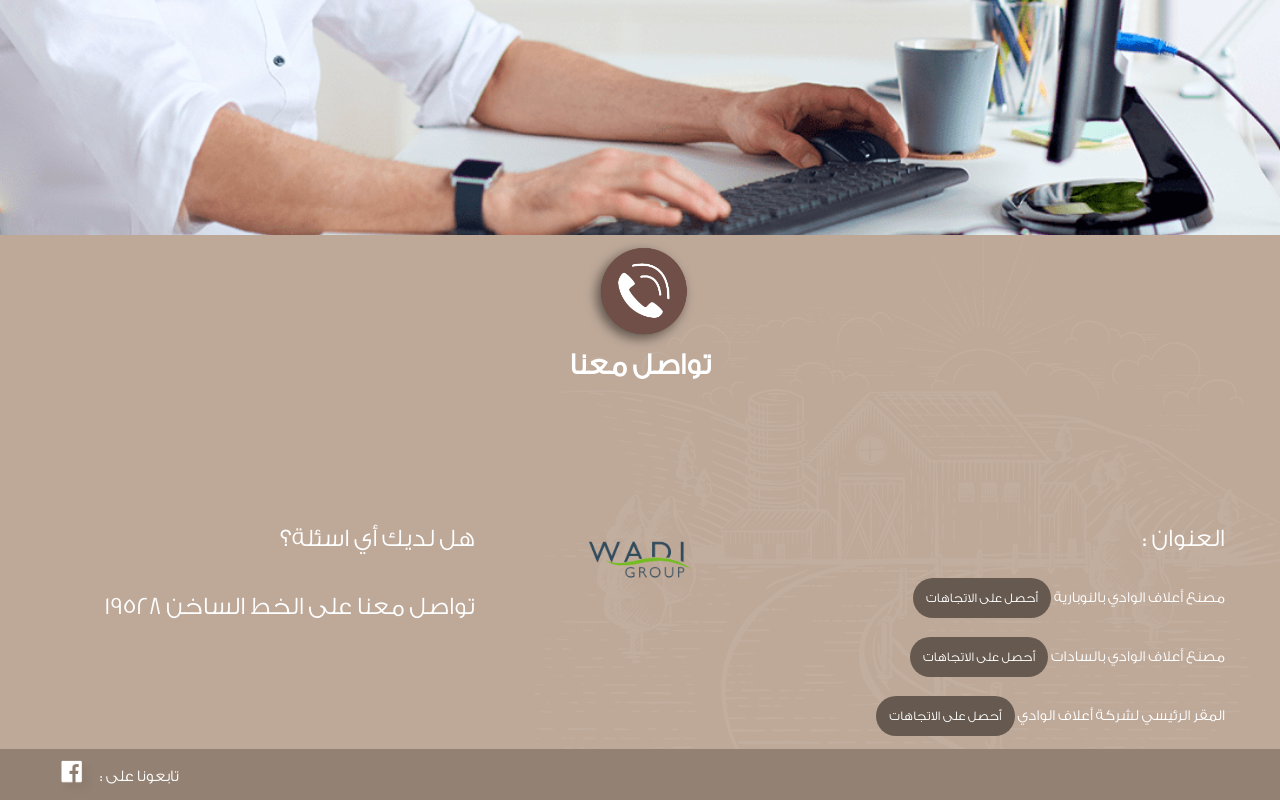
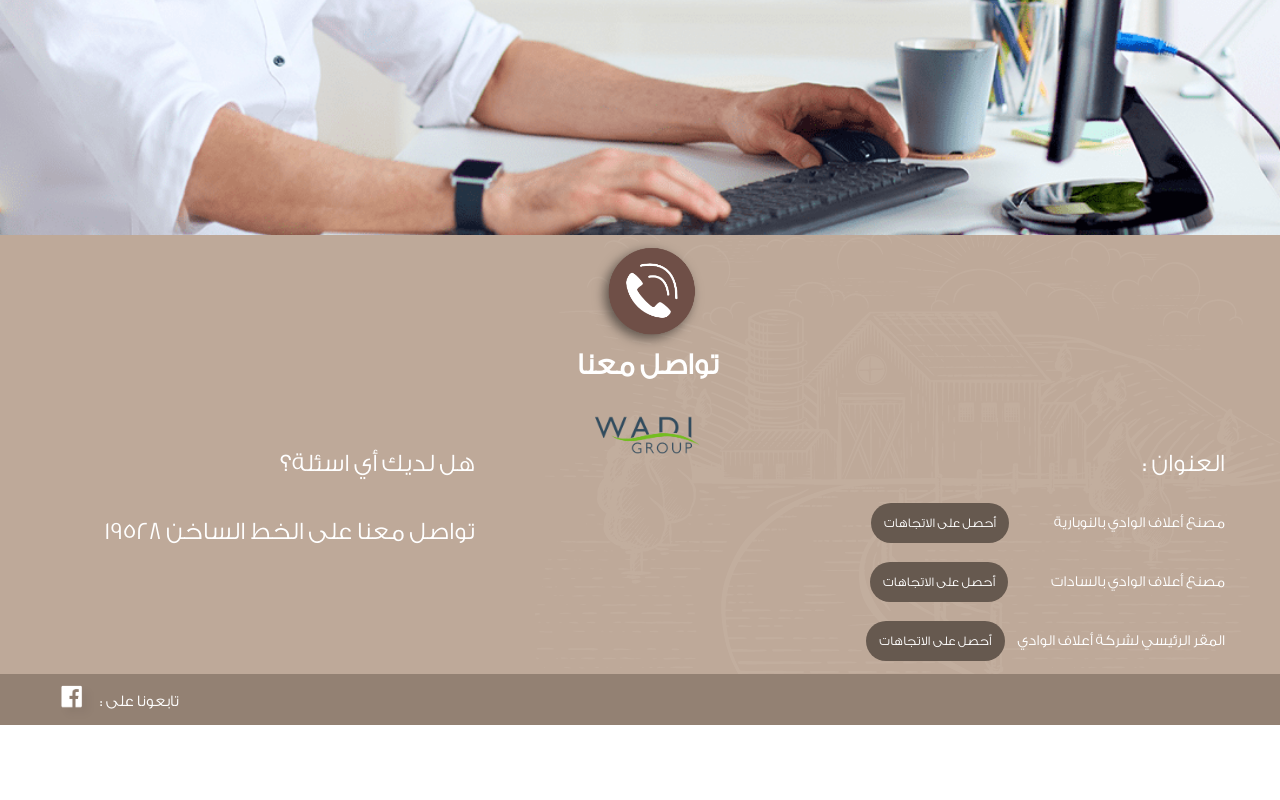
Before and after one commit to ahmedabnaby/react-wadyfeed, a React (Create React App) app: page / in a window 1280 px wide. Shown: the part 4654-5454 px from the top of the page. After the commit the page ends 5379 px from the top, so only its background shows below. Built offline with nearby package versions, Linux system fonts and the light colour scheme.

Commit message:
Footer updates

```diff
--- a/public/assets/css/main.css
+++ b/public/assets/css/main.css
@@ -287,6 +287,8 @@ i.fa.fa-bars:before
 }
 .etegahat
 {
+    position: relative;
+    left: -42px;
     border: 1px;
     border-radius: 40px;
     background-color: #66594f;
@@ -294,6 +296,28 @@ i.fa.fa-bars:before
     padding: 13px;
     color: white;
 }
+.etegahat1
+{
+    position: relative;
+    left: -40px;
+    border: 1px;
+    border-radius: 40px;
+    background-color: #66594f;
+    font-size: 13px;
+    padding: 13px;
+    color: white;
+}
+.etegahat2
+{
+    position: relative;
+    left: -10px;
+    border: 1px;
+    border-radius: 40px;
+    background-color: #66594f;
+    font-size: 13px;
+    padding: 13px;
+    color: white;
+}
 .lightgray
 {
     background-color: lightgray !important;
@@ -374,10 +398,12 @@ i.fa.fa-bars:before
 .footer_col_margin
 {
     margin-left: -455px;
+    margin-top: 155px;
 }
 .footer_col_margin2
 {
     margin-left: -155px;
+    margin-top: 155px;
 }
 .contact_us_logo
 {
@@ -391,13 +417,17 @@ a:hover
 {
     width: 10% !important;
     position: relative;
-    top: 125px;
+    top: 0px;
     z-index: 8888;
 }
 .fontSizeSmaller
 {
     font-size: 28px !important;
     width: 100% !important;
+}
+.footer_margin
+{
+    position: absolute;
 }
 /* .bggreen::before
 {
@@ -1380,6 +1410,21 @@ a:hover
     .etegahat
     {
         white-space: nowrap;
+        left: 0;
+    }
+    .etegahat1
+    {
+        white-space: nowrap;
+        left: 0;
+    }
+    .etegahat2
+    {
+        white-space: nowrap;
+        left: 0;
+    }
+    .footer_margin
+    {
+        position: relative;
     }
 
 }
@@ -1654,6 +1699,10 @@ a:hover
         position: relative;
         top: 0;
     }
+    .footer_margin
+    {
+        position: relative;
+    }
     .topbar_three_nav_box {
         position: relative;
         display: block;
--- a/src/App.js
+++ b/src/App.js
@@ -487,7 +487,7 @@ render(){
       <div className="container" id="contact">
         <div className="row">
           <div className="col-xl-12">
-            <div className="eco_friendly_content footer_edits">
+            <div className="eco_friendly_content footer_margin footer_edits">
               <img className="contact_us_logo" src="assets/images/wady/contact us logo.png" />
               <div className="eco_friendly_title eco_title">
                 <h2 className="fontSizeSmaller">تواصل معنا</h2>
@@ -512,9 +512,9 @@ render(){
             <div className="eco_friendly_content">
               <div className="eco_friendly_title">
                 <p style={{fontSize: 25, color: 'white', marginTop: 25, textAlign: 'right'}}> :  العنوان </p>
-                <p style={{fontSize: 15, color: 'white', marginTop: 25, textAlign: 'right'}}>     مصنع أعلاف الوادي بالنوبارية  <a href="#" className="etegahat">أحصل على الاتجاهات</a>  </p>
-                <p style={{fontSize: 15, color: 'white', marginTop: 25, textAlign: 'right'}}>    مصنع أعلاف الوادي بالسادات  <a href="#" className="etegahat">أحصل على الاتجاهات</a></p>
-                <p style={{fontSize: 15, color: 'white', marginTop: 25, textAlign: 'right'}}>     المقر الرئيسي لشركة أعلاف الوادي  <a href="#" className="etegahat">أحصل على الاتجاهات</a></p>
+                <p style={{fontSize: 15, color: 'white', marginTop: 25, textAlign: 'right'}}>     مصنع أعلاف الوادي بالنوبارية  <a href="https://maps.app.goo.gl/3nTTXPxBv6eZxw177" className="etegahat">أحصل على الاتجاهات</a>  </p>
+                <p style={{fontSize: 15, color: 'white', marginTop: 25, textAlign: 'right'}}>    مصنع أعلاف الوادي بالسادات  <a href="https://www.google.com/maps/place/30%C2%B024'19.5%22N+30%C2%B035'22.0%22E/@30.4054031,30.5872469,17z/data=!3m1!4b1!4m5!3m4!1s0x0:0x0!8m2!3d30.4054031!4d30.5894356?hl=en" className="etegahat1">أحصل على الاتجاهات</a></p>
+                <p style={{fontSize: 15, color: 'white', marginTop: 25, textAlign: 'right'}}>     المقر الرئيسي لشركة أعلاف الوادي  <a href="https://www.google.com/maps/place/Wadi+Group/@30.0242481,31.0109596,17z/data=!3m1!4b1!4m5!3m4!1s0x14585a6b823883a1:0x3dd7399112191e2b!8m2!3d30.0242481!4d31.0131483?hl=en-US" className="etegahat2">أحصل على الاتجاهات</a></p>
               </div>
             </div>
           </div>
```
